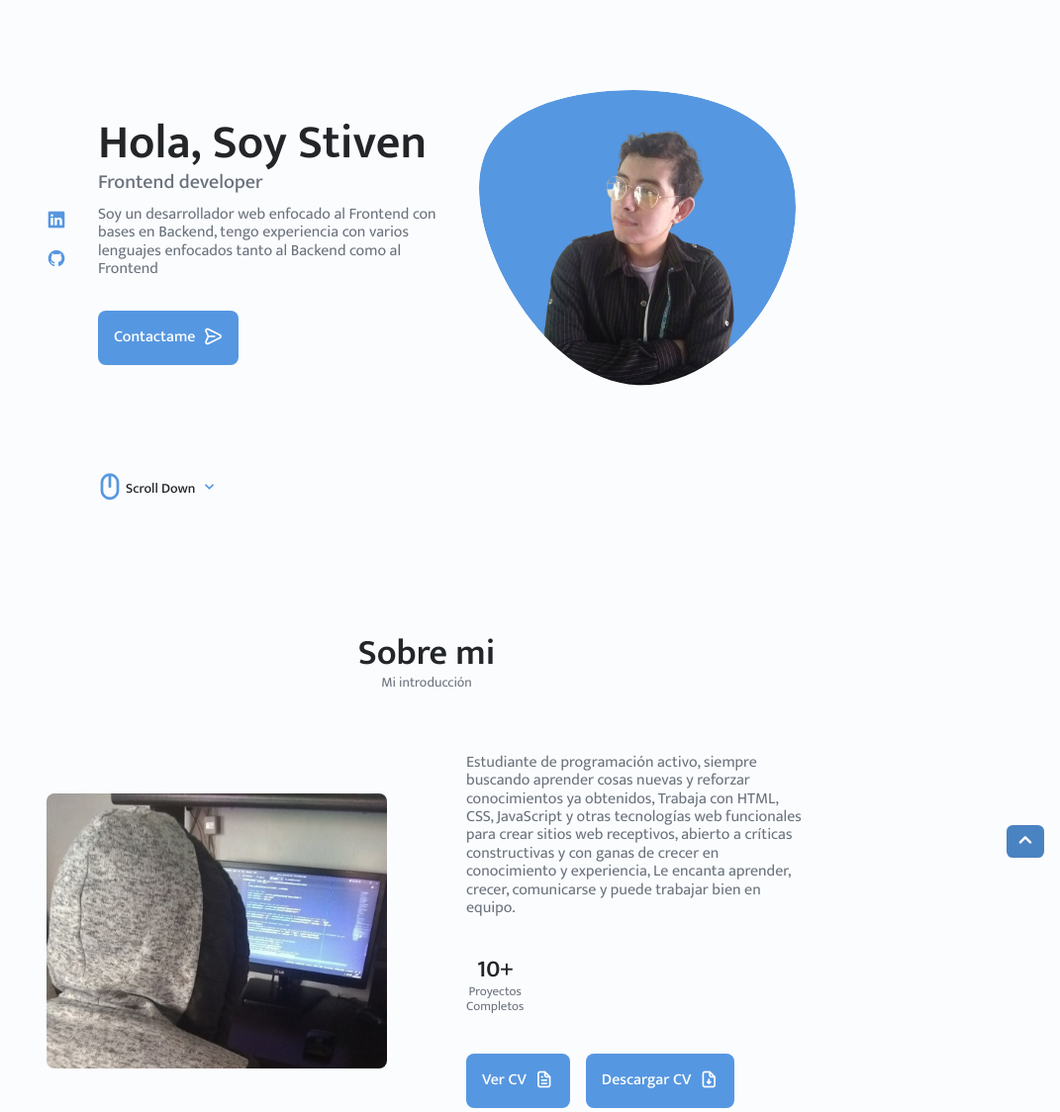
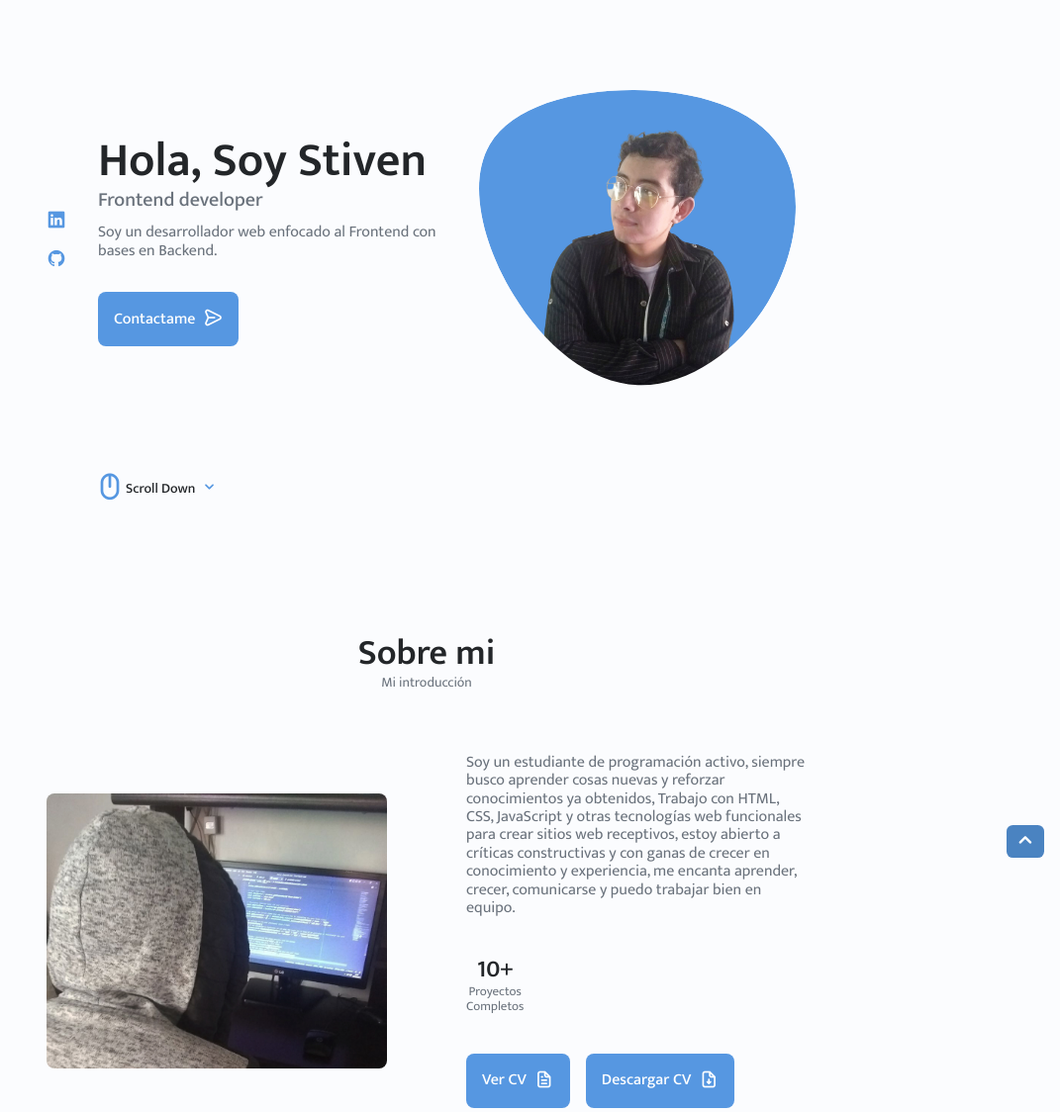
Before and after one commit to Stiven002/portfolio-personal, a plain HTML site: page index.html in a window 1280 px wide. Shown: the part 93-1217 px from the top of the page at 99% size, without its empty margins (209-1280 px from the left). Drawn offline with nearby package versions, Linux system fonts and the light colour scheme.

Commit message:
update texts

```diff
--- a/index.html
+++ b/index.html
@@ -108,7 +108,7 @@
                     <div class="home__data" data-aos="fade-up">
                         <h1 class="home__title">Hola, Soy Stiven</h1>
                         <h3 class="home__subtitle">Frontend developer</h3>
-                        <p class="home__description">Soy un desarrollador web enfocado al Frontend con bases en Backend, tengo experiencia con varios lenguajes enfocados tanto al Backend como al Frontend</p>
+                        <p class="home__description">Soy un desarrollador web enfocado al Frontend con bases en Backend.</p>
                         <a href="https://wa.me/573105998498" target="_blank" class="button button--flex">
                             Contactame <i class="uil uil-message button__icon"></i>
                         </a>
@@ -135,7 +135,7 @@
 
                 <div class="about__date">
                     <p class="about__description">
-                        Estudiante de programación activo, siempre buscando aprender cosas nuevas y reforzar conocimientos ya obtenidos, Trabaja con HTML, CSS, JavaScript y otras tecnologías web funcionales para crear sitios web receptivos, abierto a críticas constructivas y con ganas de crecer en conocimiento y experiencia, Le encanta aprender, crecer, comunicarse y puede trabajar bien en equipo.
+                        Soy un estudiante de programación activo, siempre busco aprender cosas nuevas y reforzar conocimientos ya obtenidos, Trabajo con HTML, CSS, JavaScript y otras tecnologías web funcionales para crear sitios web receptivos, estoy abierto a críticas constructivas y con ganas de crecer en conocimiento y experiencia, me encanta aprender, crecer, comunicarse y puedo trabajar bien en equipo.
                     </p>
                     <div class="about__info">
                         <div>
```
